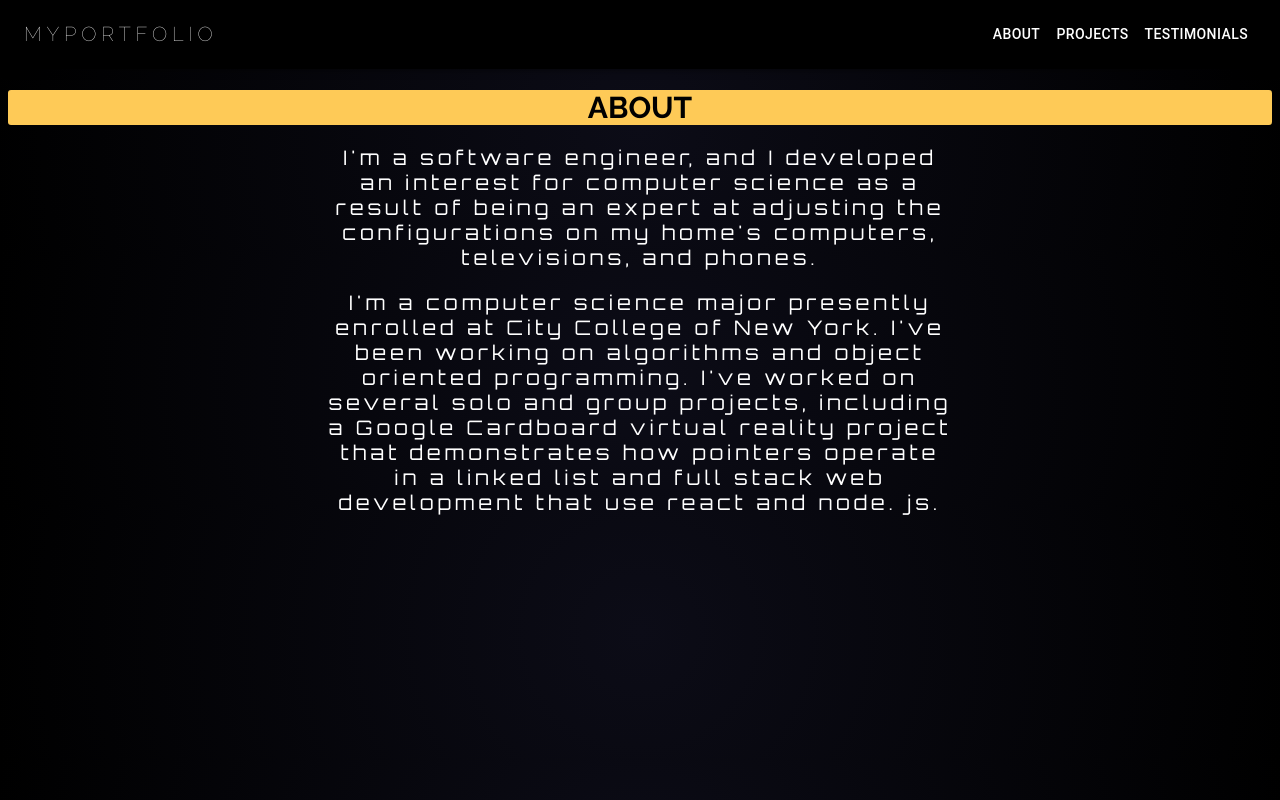
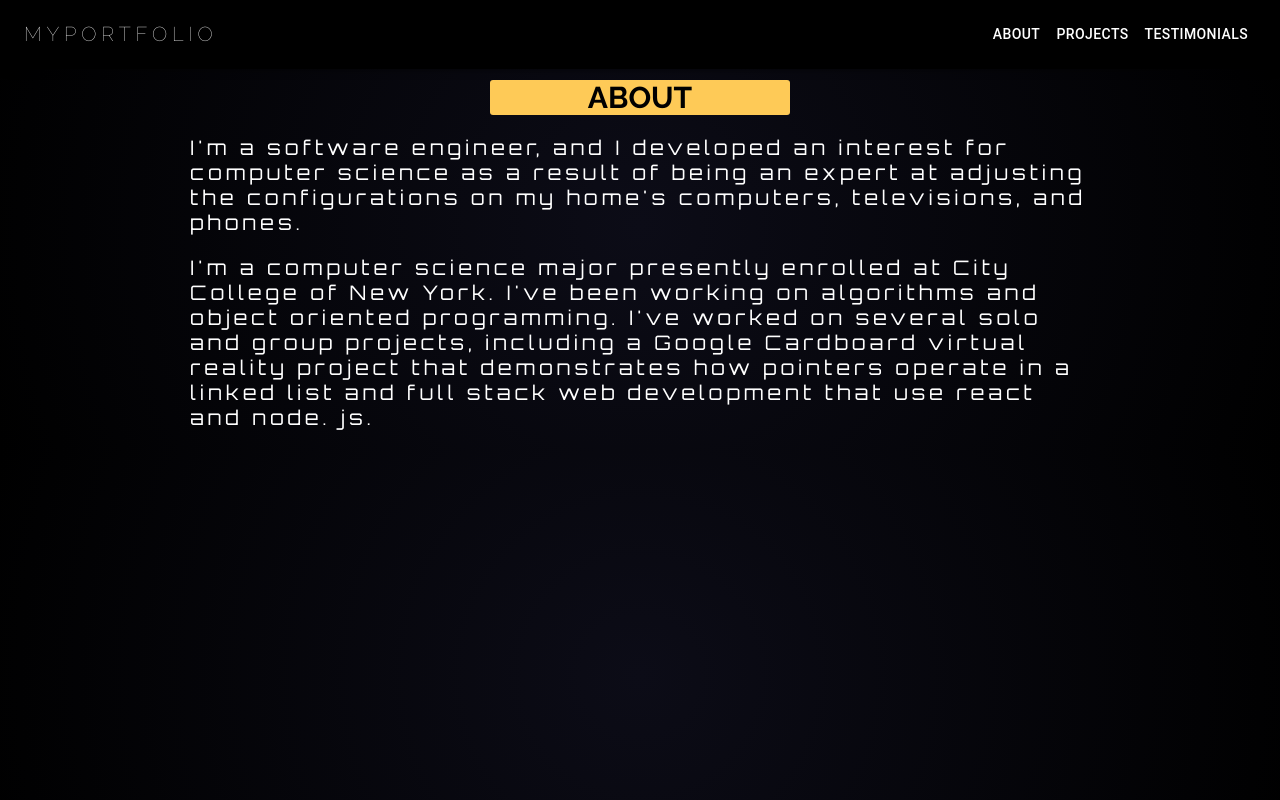
Before and after one commit to boundy99/My-Portfolio, a React (Create React App) app: page / in a window 1280 px wide. Built offline with nearby package versions, Linux system fonts and the light colour scheme.

Commit message:
Feat: Material UI Container and Box

```diff
--- a/public/style.css
+++ b/public/style.css
@@ -5,23 +5,27 @@ body {
 
 .section {
     background-color: #feca57;
-    margin-top: 90px;
     font-size: 15px;
     border-radius: 3px;
     font-family: 'Raleway', sans-serif;
     color: black;
+    margin-top: 80px;
     text-align: center;
 }
 
 .about {
     font-family: 'Orbitron', cursive;
     color: white;
-    height: 100px;
     font-size: 20px;
-    padding-left: 25%;
-    padding-right: 25%;
+    /* padding-left: 25%;
+    padding-right: 25%; */
     letter-spacing: 4px;
-    text-align: center;
 }
 
-.app {}
+
+/* .container {
+    display: flex;
+    flex-direction: column;
+    justify-content: flex-start;
+    align-items: center;
+} */
--- a/src/components/App.js
+++ b/src/components/App.js
@@ -2,16 +2,25 @@ import React from "react"
 import Navbar from './Navbar'
 import Section from './Section'
 import About from "./About"
+
+import {
+  Container,
+  Box
+} from '@mui/material';
 export default function App() {
 
   return (
     <div>
       <Navbar />
-      <div>
+      <Container className='container' disableGutters sx={{maxWidth: 'xl', height: '100%'}}>
+      <Box sx={{width: '25%', margin: 'auto'}}>
       <Section text='ABOUT'/>
+      </Box>
+      <Box sx={{width: '75%', margin: 'auto'}}>
       <About/>
-      </div>
+      </Box>
 
+      </Container>
     </div>
   )
 
```
